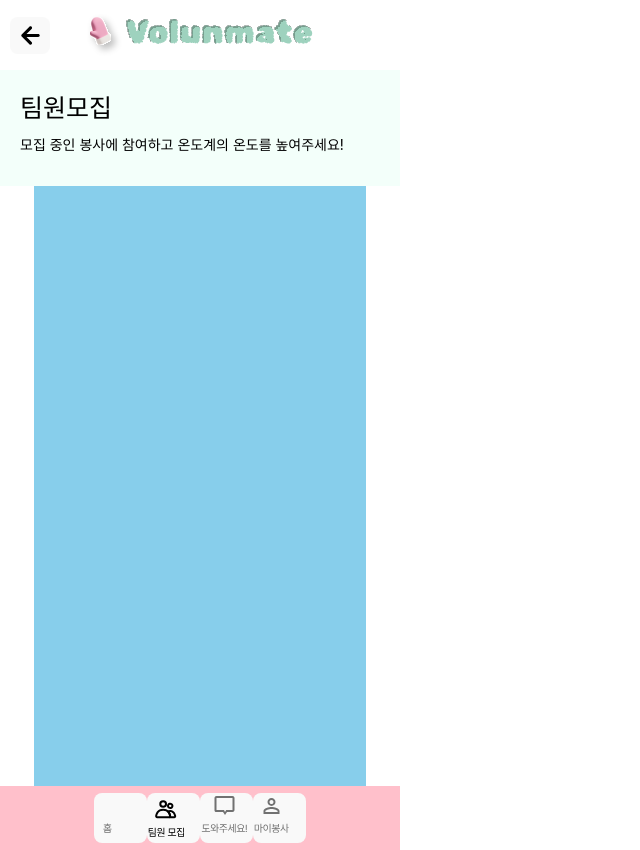
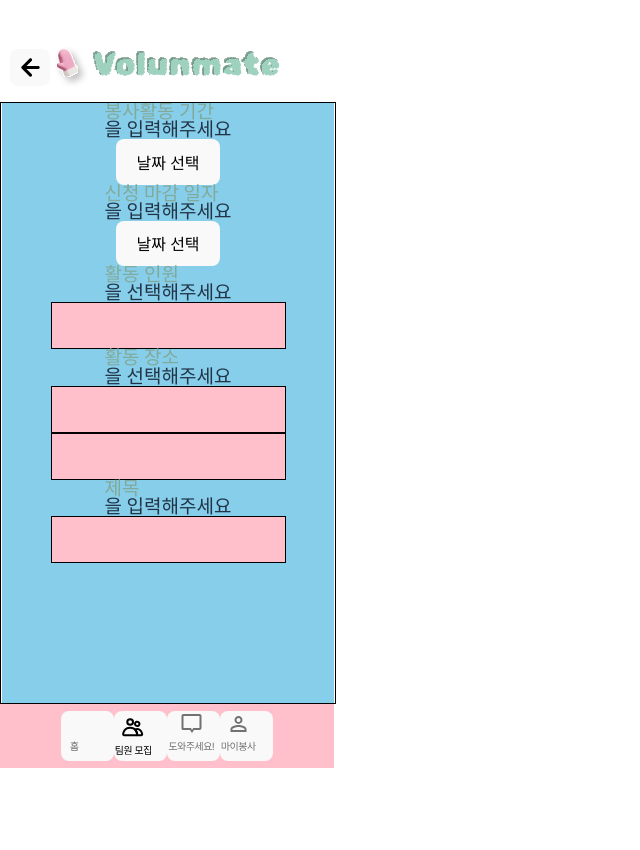
Before and after one commit to donggukthon/donggukthon_2023_4_F, a React (Vite) app: page /recruitForm in a window 1280 px wide. Shown: the whole page, without its empty margins (0-640 px from the left). After the commit the page ends 800 px from the top, so only its background shows below. Built offline with nearby package versions, Linux system fonts and the light colour scheme.

Commit message:
feat: add Calendar

```diff
--- a/package.json
+++ b/package.json
@@ -13,6 +13,7 @@
     "@googlemaps/react-wrapper": "^1.1.35",
     "axios": "^1.6.2",
     "react": "^18.2.0",
+    "react-datepicker": "^4.25.0",
     "react-dom": "^18.2.0",
     "react-router-dom": "^6.21.0",
     "styled-reset": "^4.5.1"
--- a/src/App.jsx
+++ b/src/App.jsx
@@ -6,7 +6,6 @@ import styled from "styled-components";
 
 import volunmateLogo from "./assets/Logo/volunmate.svg";
 import backButton from "./assets/Button/backButton.svg";
-
 import Footer from "./components/layout/Footer";
 
 function App() {
--- /dev/null
+++ b/src/components/Recruit/Calendar/Calendar.css
@@ -0,0 +1,15 @@
+.example-custom-input {
+  padding: 10px 15px;
+  border: none;
+  background-color: #4caf50;
+  color: white;
+  border-radius: 5px;
+  cursor: pointer;
+  transition: background-color 0.3s;
+}
+
+.example-custom-input:hover {
+  background-color: gray;
+}
+
+/* 추가적인 달력 스타일링을 여기에 적용하세요 */
--- /dev/null
+++ b/src/components/Recruit/Calendar/Calendar.jsx
@@ -0,0 +1,55 @@
+import DatePicker from "react-datepicker";
+import React, { useState } from "react";
+import "react-datepicker/dist/react-datepicker.css";
+import "./Calendar.css";
+
+function Calendar({ isRange }) {
+  const [startDate, setStartDate] = useState(new Date());
+  const [endDate, setEndDate] = useState(null);
+  const [showCalendar, setShowCalendar] = useState(false);
+  const [formattedDate, setFormattedDate] = useState("");
+
+  const formatDate = (date) => {
+    return date
+      ? `${date.getFullYear()}.${date.getMonth() + 1}.${date.getDate()}`
+      : "";
+  };
+
+  const handleChange = (dates) => {
+    if (isRange) {
+      const [start, end] = dates;
+      setStartDate(start);
+      setEndDate(end);
+      if (start && end) {
+        setFormattedDate(`${formatDate(start)} ~ ${formatDate(end)}`);
+        setShowCalendar(false); // 달력 닫기
+      }
+    } else {
+      setStartDate(dates);
+      setFormattedDate(formatDate(dates));
+      setShowCalendar(false); // 달력 닫기
+    }
+  };
+
+  const toggleCalendar = () => {
+    setShowCalendar(!showCalendar);
+  };
+
+  return (
+    <div>
+      <button onClick={toggleCalendar}>{formattedDate || "날짜 선택"}</button>
+      {showCalendar && (
+        <DatePicker
+          selected={startDate}
+          onChange={handleChange}
+          startDate={isRange ? startDate : null}
+          endDate={isRange ? endDate : null}
+          selectsRange={isRange}
+          inline
+        />
+      )}
+    </div>
+  );
+}
+
+export default Calendar;
--- a/src/pages/Recruit/RecruitForm.jsx
+++ b/src/pages/Recruit/RecruitForm.jsx
@@ -1,16 +1,38 @@
 import React from "react";
-import { S } from "./style";
+import { S, F } from "./style";
+import Calendar from "../../components/Recruit/Calendar/Calendar";
 
 function RecruitForm() {
   return (
     <S.Container>
-      <S.RecruitTitleBox>
-        <S.BoldFont>팀원모집</S.BoldFont>
-        <S.LightFont>
-          모집 중인 봉사에 참여하고 온도계의 온도를 높여주세요!
-        </S.LightFont>
-      </S.RecruitTitleBox>
-      <S.CardBox></S.CardBox>
+      <S.CardBox>
+        <div>
+          <F.ColoredFormFont>봉사활동 기간</F.ColoredFormFont>
+          <F.FormFont>을 입력해주세요</F.FormFont>
+        </div>
+        <Calendar isRange={true} />
+        <div>
+          <F.ColoredFormFont>신청 마감 일자</F.ColoredFormFont>
+          <F.FormFont>을 입력해주세요</F.FormFont>
+        </div>
+        <Calendar isRange={false} />
+        <div>
+          <F.ColoredFormFont>활동 인원</F.ColoredFormFont>
+          <F.FormFont>을 선택해주세요</F.FormFont>
+        </div>
+        <F.CalendarDiv />
+        <div>
+          <F.ColoredFormFont>활동 장소</F.ColoredFormFont>
+          <F.FormFont>을 선택해주세요</F.FormFont>
+        </div>
+        <F.CalendarDiv />
+        <F.CalendarDiv />
+        <div>
+          <F.ColoredFormFont>제목</F.ColoredFormFont>
+          <F.FormFont>을 입력해주세요</F.FormFont>
+        </div>
+        <F.CalendarDiv />
+      </S.CardBox>
     </S.Container>
   );
 }
--- a/src/pages/Recruit/style.jsx
+++ b/src/pages/Recruit/style.jsx
@@ -6,7 +6,9 @@ const Container = styled.div`
   display: flex;
   flex-direction: column;
   align-items: center;
+  justify-content: center;
   width: 100%;
+  border: 1px solid black;
 `;
 
 const Logo = styled.img.attrs({
@@ -48,6 +50,23 @@ const LightFont = styled.p`
   margin: 0;
 `;
 
+const ColoredFormFont = styled.p`
+  color: #82aa9b;
+  font-family: Inter;
+  font-size: 19px;
+  font-style: normal;
+  font-weight: 700;
+  line-height: 18.166px; /* 95.611% */
+`;
+
+const FormFont = styled.p`
+  font-family: Inter;
+  font-size: 19px;
+  font-style: normal;
+  font-weight: 700;
+  line-height: 18.166px; /* 95.611% */
+`;
+
 const CardBox = styled.div`
   width: 332px;
   height: 600px;
@@ -62,11 +81,18 @@ const CardBox = styled.div`
   /* overflow-x: auto; */
   /* overflow: auto; */
 `;
-
+// recruitForm.jsx
 const WirteButton = styled.button`
   background-image: url(${postWriteBtn});
   width: 296px;
   height: 43px;
+`;
+
+const CalendarDiv = styled.div`
+  width: 233px;
+  height: 45px;
+  background-color: pink;
+  border: 1px solid black;
 `;
 
 export const S = {
@@ -78,3 +104,9 @@ export const S = {
   CardBox,
   WirteButton,
 };
+
+export const F = {
+  ColoredFormFont,
+  FormFont,
+  CalendarDiv,
+};
```
Also changed, not shown: src/components/Recruit/Calendar/style.jsx (added), 1 other file (tests, documents, lock files or other folders).
